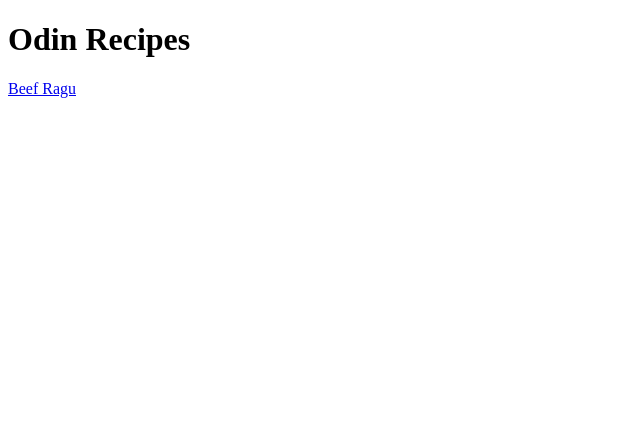
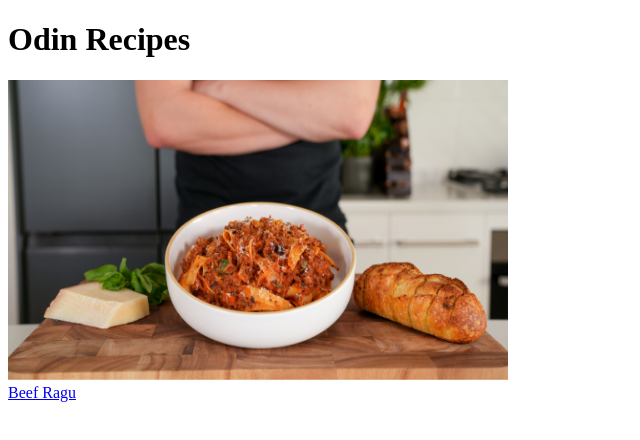
Before and after one commit to KnightOwl25/odin-recipes, a plain HTML site: page index.html in a window 1280 px wide. Shown: the whole page, without its empty margins (0-640 px from the left). Drawn offline with Linux system fonts and the light colour scheme.

Commit message:
Added image to index

```diff
--- a/index.html
+++ b/index.html
@@ -7,6 +7,8 @@
 
     <body>
         <h1>Odin Recipes</h1>
+        <img src="./recipes/Beef Ragu.png" alt="Beef Ragu" height="300" width="500">
+        <br>
         <a href="recipes/beef_ragu.html" target="_blank"
         rel="noopener noreferrer">Beef Ragu</a>
     </body>
```
